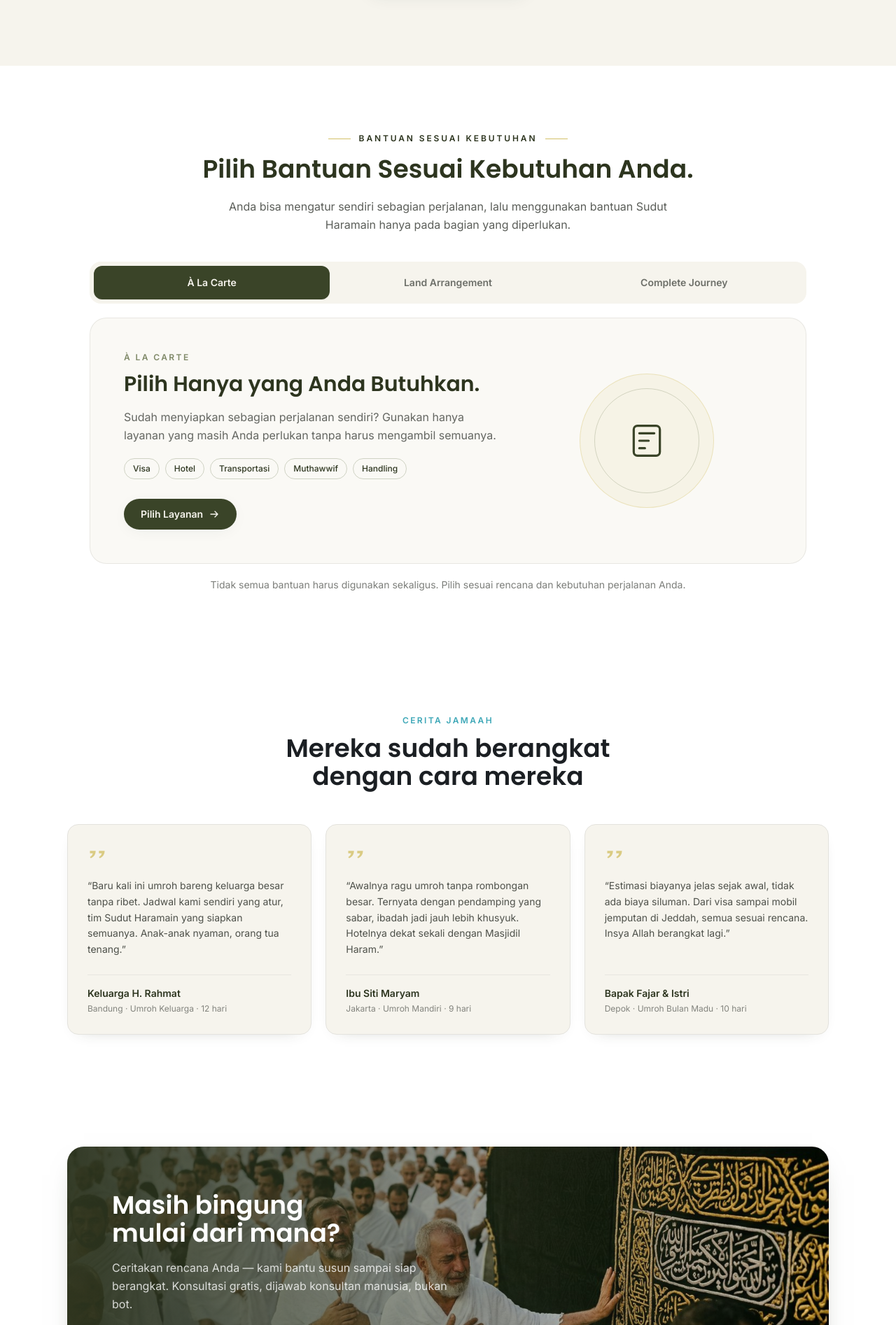
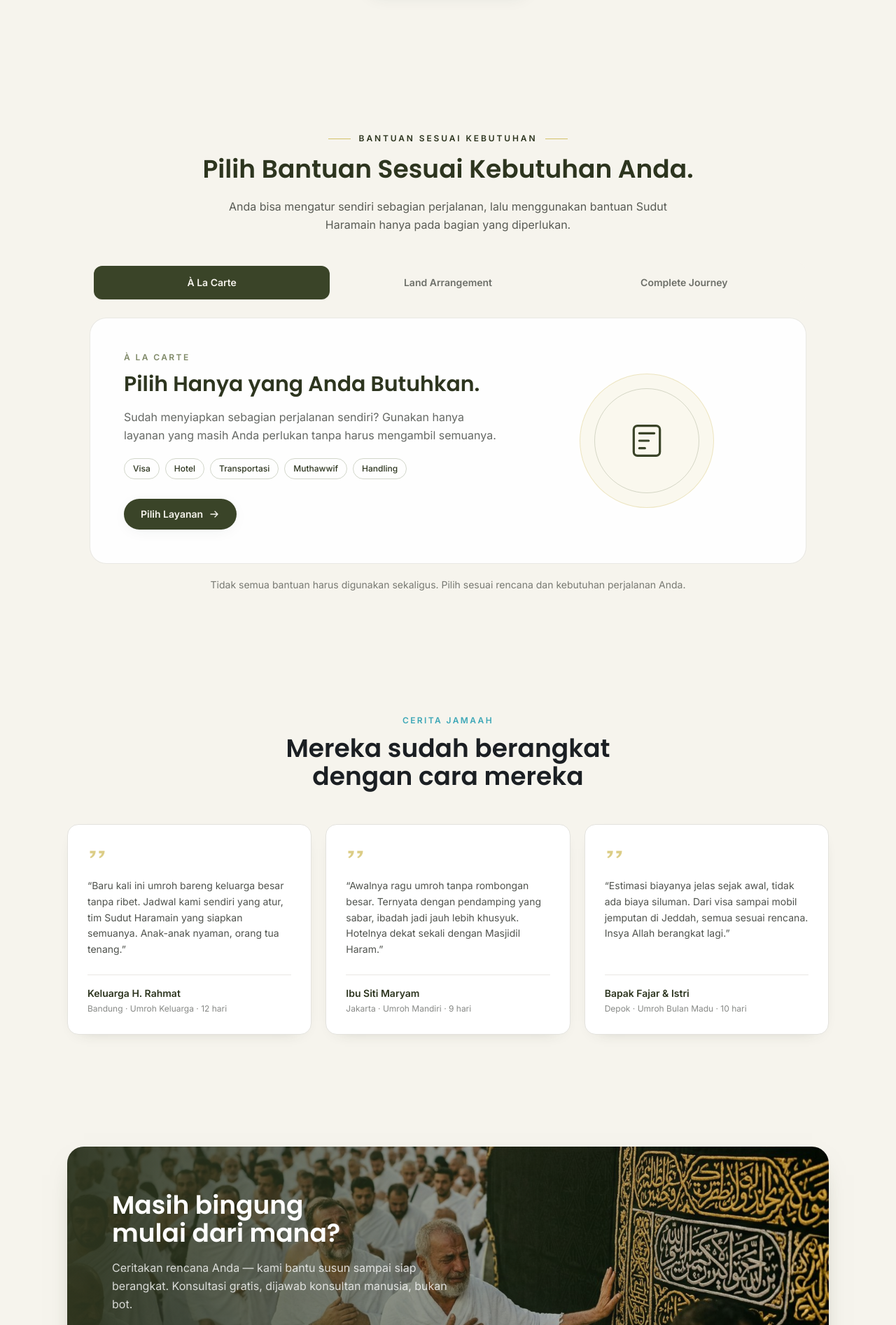
Before and after one commit to adityamzr/sht-web, a Nuxt app: page / in a window 1280 px wide. Shown: the part 3686-5580 px from the top of the page at 70% size. Built offline with nearby package versions, Linux system fonts and the light colour scheme.

Commit message:
fix(home): unify warm closing canvas

```diff
--- a/components/AssistanceTabs.vue
+++ b/components/AssistanceTabs.vue
@@ -44,7 +44,7 @@ const selectedTab = computed(() => tabs[activeTab.value])
 </script>
 
 <template>
-  <section class="bg-white py-16 sm:py-20 lg:py-24" aria-labelledby="assistance-heading">
+  <section class="bg-sht-off-white py-16 sm:py-20 lg:py-24" aria-labelledby="assistance-heading">
     <Container>
       <div class="mx-auto max-w-3xl text-center">
         <p class="flex items-center justify-center gap-3 text-xs font-semibold uppercase tracking-[0.24em] text-sht-olive-dark">
@@ -85,7 +85,7 @@ const selectedTab = computed(() => tabs[activeTab.value])
             :id="`assistance-panel-${activeTab}`"
             role="tabpanel"
             :aria-label="selectedTab.label"
-            class="mt-5 grid min-h-[300px] items-center gap-8 rounded-3xl border border-sht-stone/80 bg-sht-off-white/55 p-6 sm:p-8 lg:grid-cols-[1.2fr_0.8fr] lg:p-12"
+            class="mt-5 grid min-h-[300px] items-center gap-8 rounded-3xl border border-sht-stone/80 bg-white/90 p-6 sm:p-8 lg:grid-cols-[1.2fr_0.8fr] lg:p-12"
           >
             <div>
               <p class="text-xs font-semibold uppercase tracking-[0.2em] text-sht-sage">{{ selectedTab.label }}</p>
--- a/components/CtaSection.vue
+++ b/components/CtaSection.vue
@@ -3,7 +3,7 @@ const waUrl = whatsappLink()
 </script>
 
 <template>
-  <section>
+  <section class="bg-sht-off-white">
     <Container>
       <div class="relative overflow-hidden rounded-3xl shadow-[0_16px_40px_-24px_rgba(45,53,31,0.55)]">
         <img
--- a/components/TestimonialCard.vue
+++ b/components/TestimonialCard.vue
@@ -5,7 +5,7 @@ defineProps<{ testimonial: Testimonial }>()
 </script>
 
 <template>
-  <figure class="flex h-full flex-col rounded-2xl border border-sht-stone bg-sht-off-white p-7 shadow-[0_8px_24px_-20px_rgba(45,53,31,0.45)]">
+  <figure class="flex h-full flex-col rounded-2xl border border-sht-stone bg-white p-7 shadow-[0_8px_24px_-20px_rgba(45,53,31,0.45)]">
     <svg class="h-7 w-7 text-sht-gold/80" viewBox="0 0 24 24" fill="currentColor" aria-hidden="true">
       <path d="M10 8c0 4.4-2.2 7.3-6 9l-1-1.6c2-1 3.2-2.5 3.5-4.4H3V8h7Zm11 0c0 4.4-2.2 7.3-6 9l-1-1.6c2-1 3.2-2.5 3.5-4.4H14V8h7Z" />
     </svg>
--- a/pages/index.vue
+++ b/pages/index.vue
@@ -28,7 +28,7 @@ const testimonials = await fetchTestimonials()
     <AssistanceTabs />
 
     <!-- 5. TRUST / CERITA JAMAAH (preserved existing section) -->
-    <section class="py-14 sm:py-20">
+    <section class="bg-sht-off-white py-14 sm:py-20">
       <Container>
         <SectionHeader
           align="center"
```
